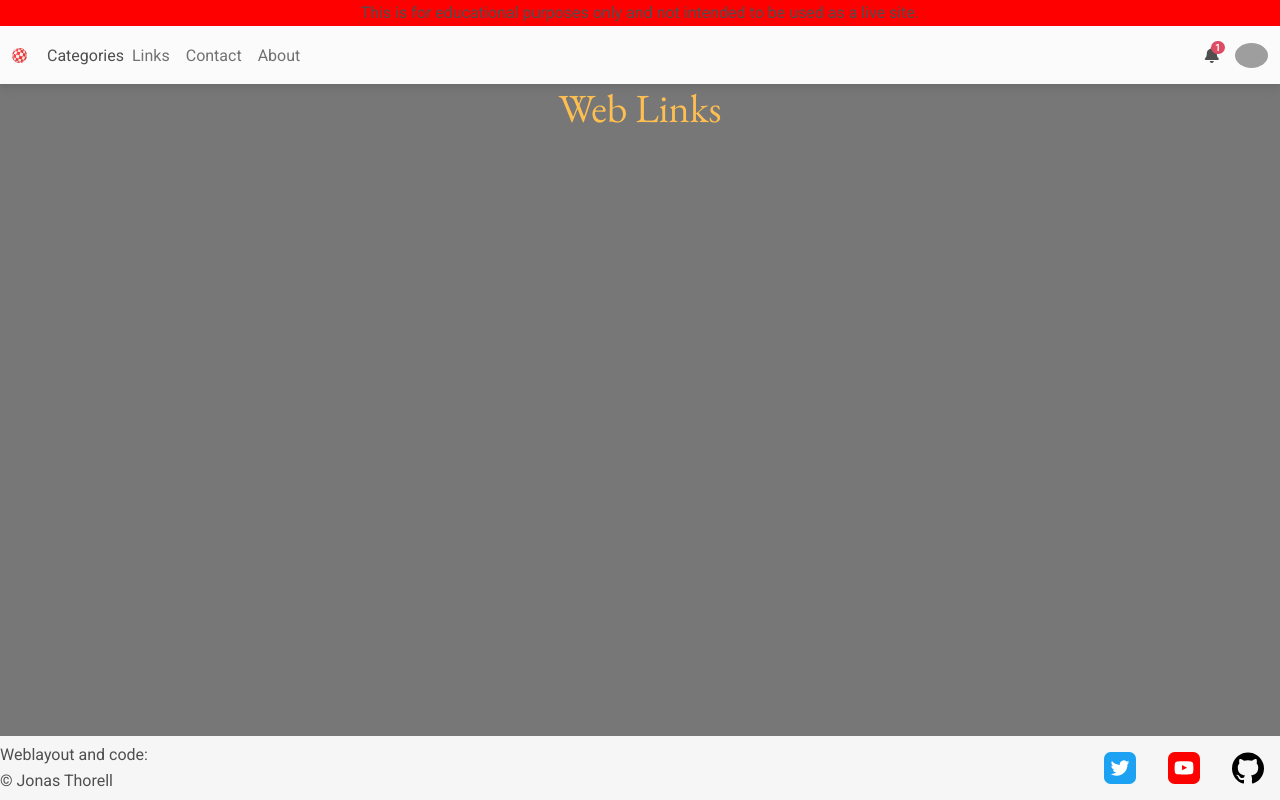
After one commit to jonthorell/RetroLoversUnited, a Django app: page /links in a window 1280 px wide. The commit adds this page. Run offline with Django 3.2, Linux system fonts and the light colour scheme; some libraries are stand-ins or nearby versions; grey boxes are pictures that could not be loaded.

Commit message:
Add: All links in navbar are redirecting to a proper template. The ones under Categories to a generic dummy one so far since the menu is not yet retrieving t he categogy names from the database.

```diff
--- /dev/null
+++ b/retro/templates/retro/links.html
@@ -0,0 +1,12 @@
+{% extends "base.html" %}
+{% load static %}
+{% block title %}Links{% endblock title %}
+
+{% block content %}
+
+<div class="container fluid text-center">
+    <h1>Web Links</h1>
+</div>
+
+
+{% endblock content %}
--- a/retro/urls.py
+++ b/retro/urls.py
@@ -1,6 +1,11 @@
+from unicodedata import category
 from django.urls import path
-from .views import Index
+from .views import Index, Links,Contact, About, Category
 
 urlpatterns = [
-    path('', Index.as_view(), name='home')
+    path('', Index.as_view(), name='home'),
+    path('links', Links.as_view(), name='links'),
+    path('contact',Contact.as_view(), name='contact'),
+    path('about', About.as_view(), name='about'),
+    path('category', Category.as_view(), name='Category')
     ]
--- a/retro/views.py
+++ b/retro/views.py
@@ -1,4 +1,19 @@
+from django.shortcuts import render, get_object_or_404, reverse
+from django.views import generic, View
+from django.http import HttpResponseRedirect
 from django.views.generic import TemplateView
 
 class Index(TemplateView):
     template_name = 'retro/index.html'
+
+class Links(TemplateView):
+    template_name = 'retro/links.html'
+
+class Contact(TemplateView):
+    template_name = 'retro/contact.html'
+
+class About(TemplateView):
+    template_name = 'retro/about.html'
+
+class Category(TemplateView):
+    template_name = 'retro/category.html'
--- a/templates/includes/header.html
+++ b/templates/includes/header.html
@@ -38,26 +38,26 @@
                     <ul class="dropdown-menu dropdown-menu-end"
                         aria-labelledby="navbarDropdownMenuCategories">
                         <li>
-                            <a class="dropdown-item" href="#">Hardware</a>
+                            <a class="dropdown-item" href="/category">Hardware</a>
                         </li>
                         <li>
-                            <a class="dropdown-item" href="#">Reviews</a>
+                            <a class="dropdown-item" href="/category">Reviews</a>
                         </li>
                         <li>
-                            <a class="dropdown-item" href="#">Guides</a>
+                            <a class="dropdown-item" href="/category">Guides</a>
                         </li>
                     </ul>
                 </div>
 
                 <ul class="navbar-nav me-auto mb-2 mb-lg-0">
                     <li class="nav-item">
-                        <a class="nav-link" href="#">Links</a>
+                        <a class="nav-link" href="/links">Links</a>
                     </li>
                     <li class="nav-item">
-                        <a class="nav-link" href="#">Contact</a>
+                        <a class="nav-link" href="/contact">Contact</a>
                     </li>
                     <li class="nav-item">
-                        <a class="nav-link" href="#">About</a>
+                        <a class="nav-link" href="/about">About</a>
                     </li>
                 </ul>
                 <!-- Left links -->
```
Also changed, not shown: retro/templates/retro/about.html (added, +12 -0 lines), retro/templates/retro/category.html (added, +12 -0 lines), retro/templates/retro/contact.html (added, +12 -0 lines).
